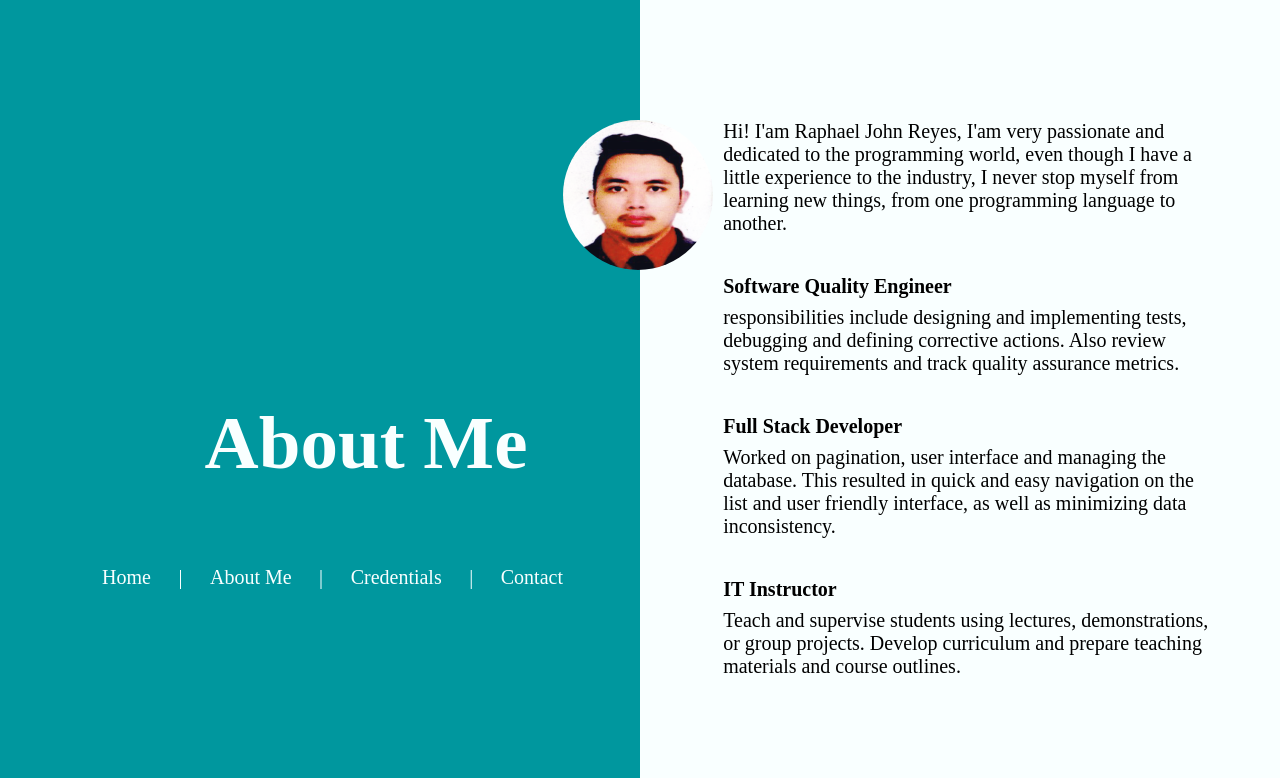
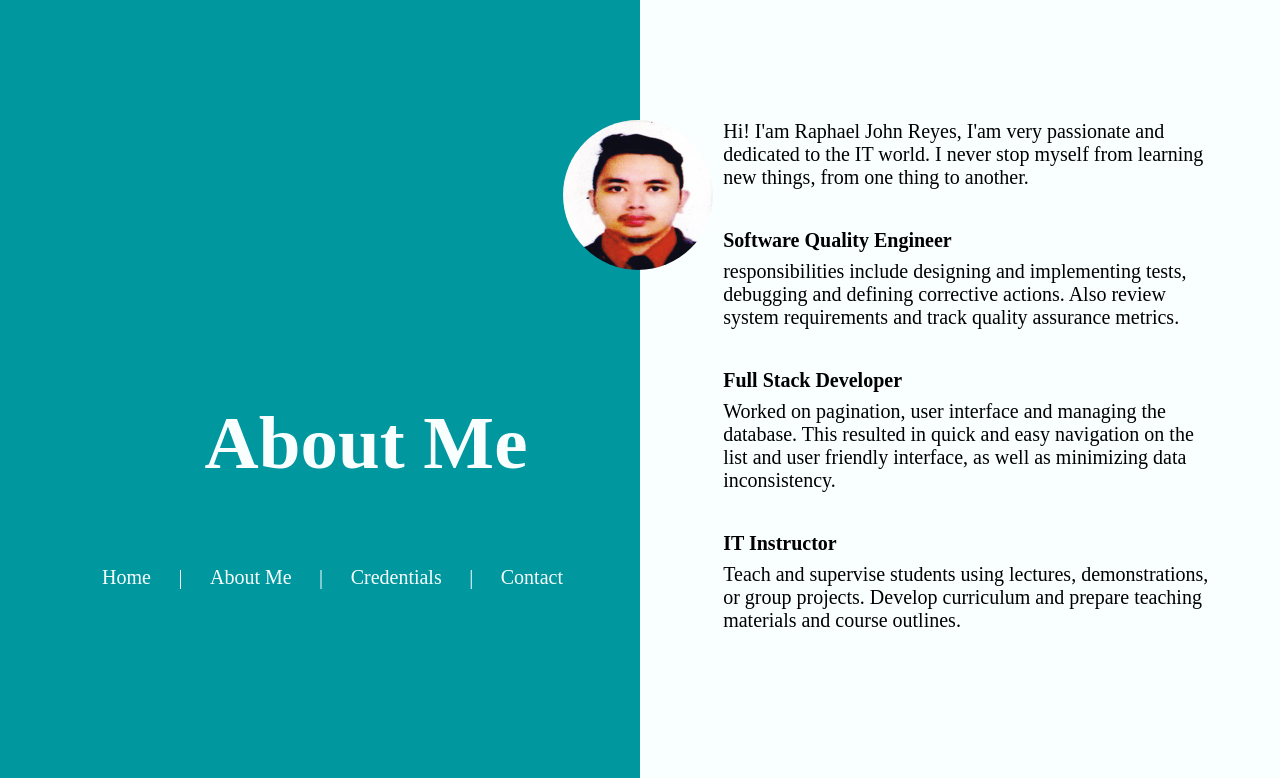
Before and after one commit to rapreyes/portfolio, a plain HTML site: page index.html in a window 1280 px wide. Shown: the part 800-1578 px from the top of the page. Drawn offline with Linux system fonts and the light colour scheme.

Commit message:
Update index.html
Update Intro

```diff
--- a/index.html
+++ b/index.html
@@ -60,9 +60,8 @@
             </div>
             <div class="about_context">
               <p class="p-intro">
-                Hi! I'am Raphael John Reyes, I'am very passionate and dedicated to the programming world,
-                even though I have a little experience to the industry,
-                I never stop myself from learning new things, from one programming language to another.
+                Hi! I'am Raphael John Reyes, I'am very passionate and dedicated to the IT world.
+                I never stop myself from learning new things, from one thing to another.
               </p>
               <h3>Software Quality Engineer</h3>
                 <p class="p-about-me">
```
